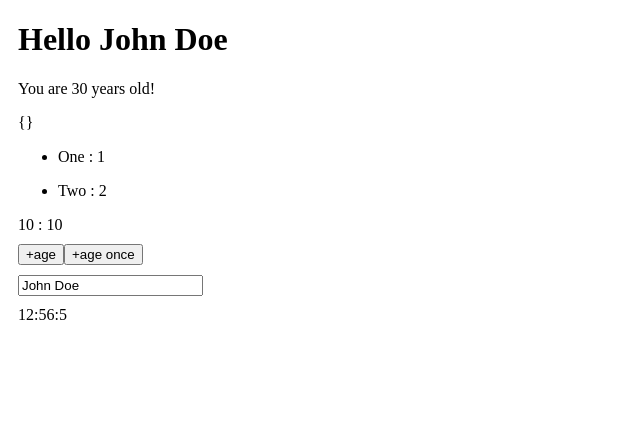
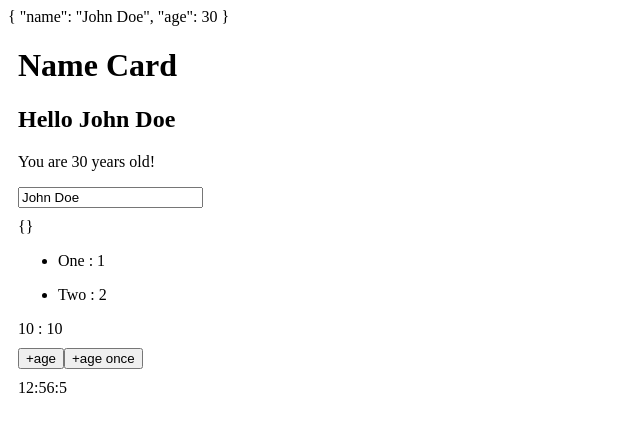
Before and after one commit to itsgg/hello-vue, a Vue app: page /#/ in a window 1280 px wide. Shown: the top 432 px of the page, without its empty margins (0-640 px from the left). Built offline with nearby package versions, Linux system fonts and the light colour scheme.

Commit message:
Added slots

```diff
--- a/src/components/NameCard.vue
+++ b/src/components/NameCard.vue
@@ -1,7 +1,11 @@
 <template>
   <div class="container">
-    <h1 ref="name">Hello {{ student.name | truncate }}</h1>
+    <h1><slot></slot></h1>
+    <h2 ref="name">Hello {{ student.name | truncate }}</h2>
     <p ref="age">You are {{ student.age }} years old!</p>
+    <div class="container">
+      <input type="text" v-model="student.name" @keyup.enter="nameFilled" />
+    </div>
   </div>
 </template>
 
--- a/src/components/Welcome.vue
+++ b/src/components/Welcome.vue
@@ -1,6 +1,9 @@
 <template>
   <div>
-    <name-card :student="student"></name-card>
+
+    {{ student }}
+
+    <name-card :student="student">Name Card</name-card>
 
     <div class="container">
       {{ refs }}
@@ -17,10 +20,6 @@
     <div class="container">
       <button @click="incrementAge">+age</button>
       <button @click.once="incrementAge">+age once</button>
-    </div>
-
-    <div class="container">
-      <input type="text" v-model="student.name" @keyup.enter="nameFilled" />
     </div>
 
     <div class="container">
```
